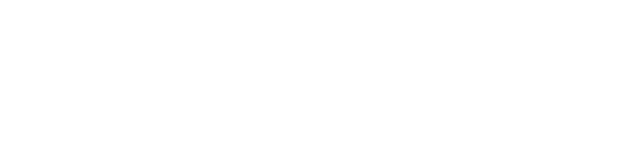
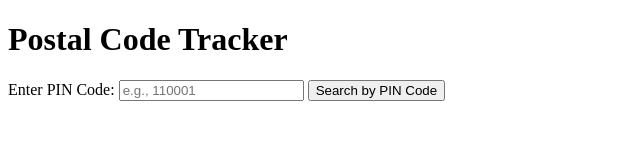
Before and after one commit to Korirhillary/Pincode-Tracker, a plain HTML site: page index.html in a window 1280 px wide. Shown: the whole page, without its empty margins (0-640 px from the left). Drawn offline with Linux system fonts and the light colour scheme.

Commit message:
div form- container

```diff
--- a/index.html
+++ b/index.html
@@ -5,3 +5,12 @@
     <title>Postal Code Tracker</title>
     <link rel="stylesheet" type="text/css" href="style.css">
 </head>
+
+<body>
+  <h1>Postal Code Tracker</h1>
+
+  <div class="form-container">
+      <label for="pincode">Enter PIN Code:</label>
+      <input type="text" id="pincode" placeholder="e.g., 110001">
+      <button id="pincode-button">Search by PIN Code</button>
+  </div>
```
